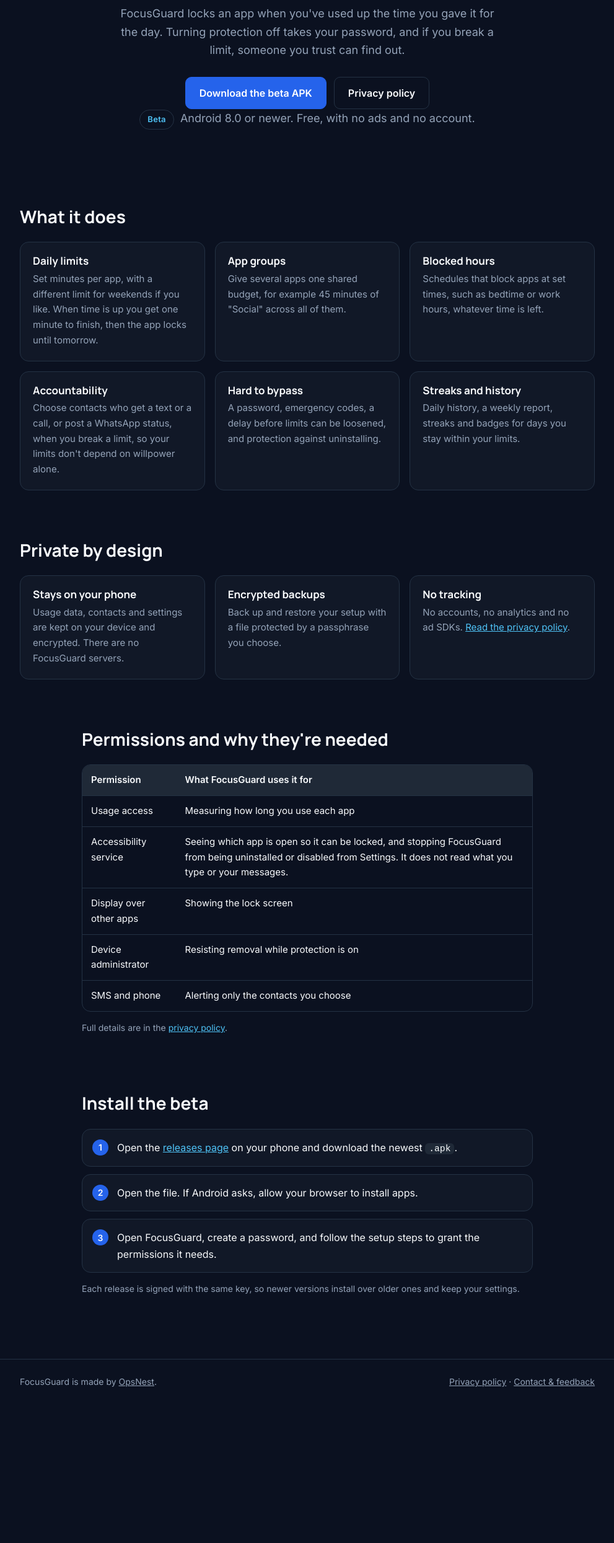
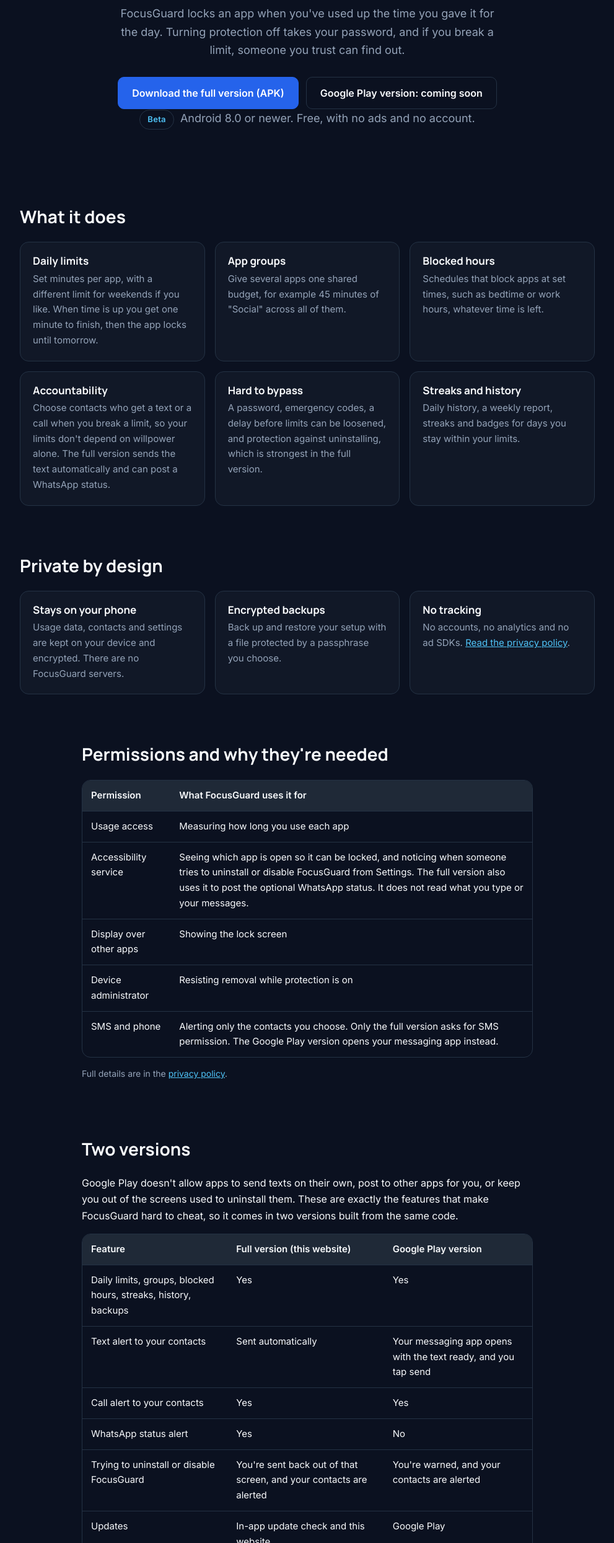
Before and after one commit to opsnest-website/opsnest-focusguard-website, a plain HTML site: page site/index.html in a window 1280 px wide. Shown: the part 311-2800 px from the top of the page at 62% size, without its empty margins (144-1135 px from the left). Before the commit the page ends 2591 px from the top, so only its background shows below. Drawn offline with Linux system fonts and the light colour scheme.

Commit message:
feat: explain the full and Google Play versions
New "Two versions" section on the landing page: what differs between
the full version (this website) and the Google Play version, and how
to switch between them. The download button now says "full version",
and the features and permissions text notes what only the full
version does. The privacy policy says which features are in which
version, with the effective date updated.

Refs opsnest-app/OpsNest-FocusGuard#53

Co-Authored-By: mukulmj <mukuljoshi50@gmail.com>

```diff
--- a/site/index.html
+++ b/site/index.html
@@ -21,6 +21,7 @@
       <a class="brand" href="./"><img src="assets/icon.svg" alt="">FocusGuard</a>
       <nav class="nav">
         <a href="#features">Features</a>
+        <a href="#versions">Versions</a>
         <a href="https://github.com/opsnest-website/opsnest-focusguard-website/releases">Download</a>
         <a href="privacy/">Privacy</a>
       </nav>
@@ -33,8 +34,8 @@
       <h1>Screen-time limits that hold</h1>
       <p>FocusGuard locks an app when you've used up the time you gave it for the day. Turning protection off takes your password, and if you break a limit, someone you trust can find out.</p>
       <div class="actions">
-        <a class="btn btn-primary" href="https://github.com/opsnest-website/opsnest-focusguard-website/releases">Download the beta APK</a>
-        <a class="btn" href="privacy/">Privacy policy</a>
+        <a class="btn btn-primary" href="https://github.com/opsnest-website/opsnest-focusguard-website/releases">Download the full version (APK)</a>
+        <a class="btn" href="#versions">Google Play version: coming soon</a>
       </div>
       <p class="note"><span class="badge">Beta</span> &nbsp;Android 8.0 or newer. Free, with no ads and no account.</p>
     </div>
@@ -46,8 +47,8 @@
           <div class="card"><h3>Daily limits</h3><p>Set minutes per app, with a different limit for weekends if you like. When time is up you get one minute to finish, then the app locks until tomorrow.</p></div>
           <div class="card"><h3>App groups</h3><p>Give several apps one shared budget, for example 45 minutes of "Social" across all of them.</p></div>
           <div class="card"><h3>Blocked hours</h3><p>Schedules that block apps at set times, such as bedtime or work hours, whatever time is left.</p></div>
-          <div class="card"><h3>Accountability</h3><p>Choose contacts who get a text or a call, or post a WhatsApp status, when you break a limit, so your limits don't depend on willpower alone.</p></div>
-          <div class="card"><h3>Hard to bypass</h3><p>A password, emergency codes, a delay before limits can be loosened, and protection against uninstalling.</p></div>
+          <div class="card"><h3>Accountability</h3><p>Choose contacts who get a text or a call when you break a limit, so your limits don't depend on willpower alone. The full version sends the text automatically and can post a WhatsApp status.</p></div>
+          <div class="card"><h3>Hard to bypass</h3><p>A password, emergency codes, a delay before limits can be loosened, and protection against uninstalling, which is strongest in the full version.</p></div>
           <div class="card"><h3>Streaks and history</h3><p>Daily history, a weekly report, streaks and badges for days you stay within your limits.</p></div>
         </div>
       </div>
@@ -72,10 +73,10 @@
             <thead><tr><th scope="col">Permission</th><th scope="col">What FocusGuard uses it for</th></tr></thead>
             <tbody>
               <tr><td>Usage access</td><td>Measuring how long you use each app</td></tr>
-              <tr><td>Accessibility service</td><td>Seeing which app is open so it can be locked, and stopping FocusGuard from being uninstalled or disabled from Settings. It does not read what you type or your messages.</td></tr>
+              <tr><td>Accessibility service</td><td>Seeing which app is open so it can be locked, and noticing when someone tries to uninstall or disable FocusGuard from Settings. The full version also uses it to post the optional WhatsApp status. It does not read what you type or your messages.</td></tr>
               <tr><td>Display over other apps</td><td>Showing the lock screen</td></tr>
               <tr><td>Device administrator</td><td>Resisting removal while protection is on</td></tr>
-              <tr><td>SMS and phone</td><td>Alerting only the contacts you choose</td></tr>
+              <tr><td>SMS and phone</td><td>Alerting only the contacts you choose. Only the full version asks for SMS permission. The Google Play version opens your messaging app instead.</td></tr>
             </tbody>
           </table>
         </div>
@@ -83,9 +84,36 @@
       </div>
     </section>
 
+    <section id="versions">
+      <div class="wrap narrow">
+        <h2>Two versions</h2>
+        <p>Google Play doesn't allow apps to send texts on their own, post to other apps for you, or keep you out of the screens used to uninstall them. These are exactly the features that make FocusGuard hard to cheat, so it comes in two versions built from the same code.</p>
+        <div class="table-scroll">
+          <table>
+            <thead><tr><th scope="col">Feature</th><th scope="col">Full version (this website)</th><th scope="col">Google Play version</th></tr></thead>
+            <tbody>
+              <tr><td>Daily limits, groups, blocked hours, streaks, history, backups</td><td>Yes</td><td>Yes</td></tr>
+              <tr><td>Text alert to your contacts</td><td>Sent automatically</td><td>Your messaging app opens with the text ready, and you tap send</td></tr>
+              <tr><td>Call alert to your contacts</td><td>Yes</td><td>Yes</td></tr>
+              <tr><td>WhatsApp status alert</td><td>Yes</td><td>No</td></tr>
+              <tr><td>Trying to uninstall or disable FocusGuard</td><td>You're sent back out of that screen, and your contacts are alerted</td><td>You're warned, and your contacts are alerted</td></tr>
+              <tr><td>Updates</td><td>In-app update check and this website</td><td>Google Play</td></tr>
+              <tr><td>Status</td><td>Beta, available now</td><td>Coming soon</td></tr>
+            </tbody>
+          </table>
+        </div>
+        <h3>Switching between versions</h3>
+        <ul>
+          <li><strong>From Google Play to the full version:</strong> install the full APK over it. Your settings are kept, and Google Play stops offering updates for it.</li>
+          <li><strong>From the full version to Google Play:</strong> make an encrypted backup in Settings, uninstall FocusGuard, install it from Google Play, then restore the backup.</li>
+          <li>Both versions are signed by OpsNest with the same key, and only one can be installed at a time.</li>
+        </ul>
+      </div>
+    </section>
+
     <section id="install">
       <div class="wrap narrow">
-        <h2>Install the beta</h2>
+        <h2>Install the full version</h2>
         <ol class="steps">
           <li>Open the <a href="https://github.com/opsnest-website/opsnest-focusguard-website/releases">releases page</a> on your phone and download the newest <code>.apk</code>.</li>
           <li>Open the file. If Android asks, allow your browser to install apps.</li>
```
Also changed, not shown: site/privacy/index.html (+13 -5 lines).
